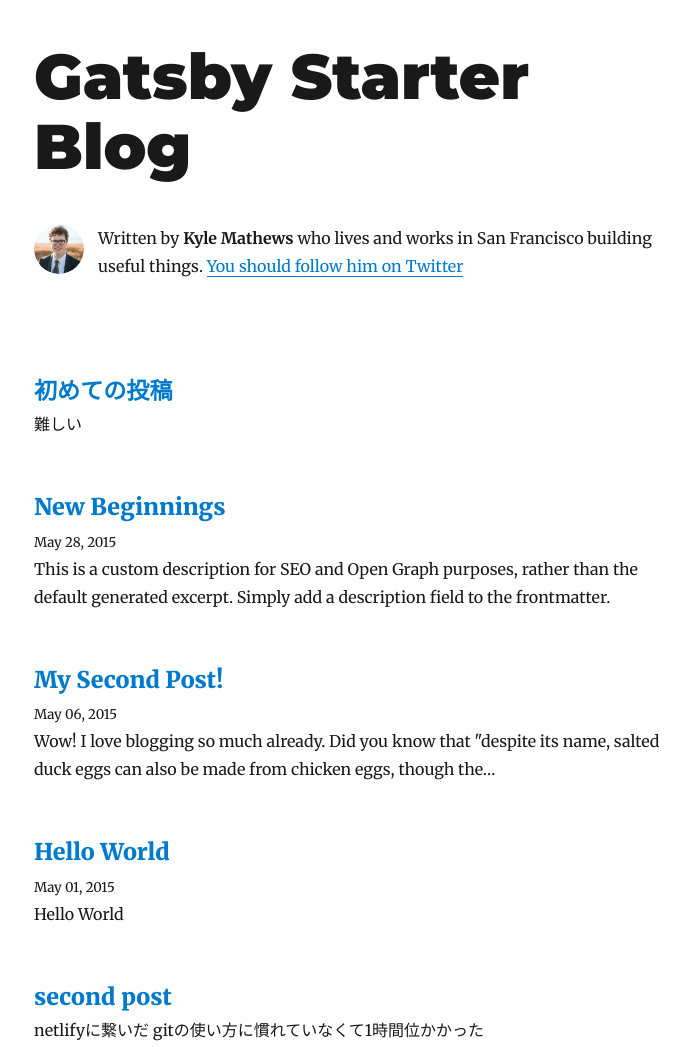
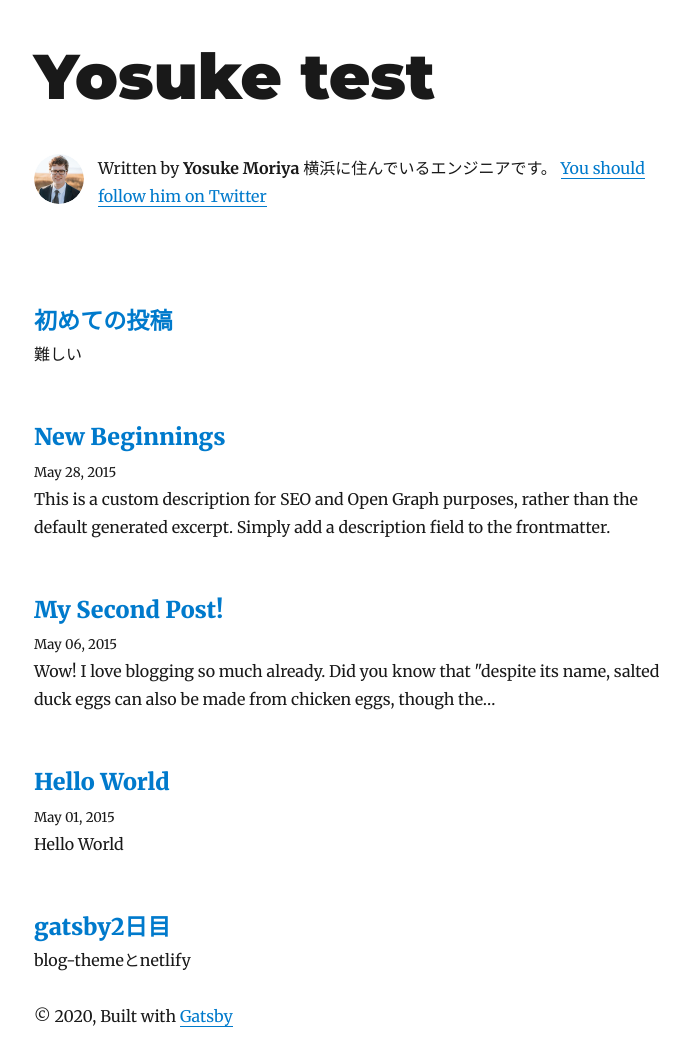
Before and after one commit to moriyan0116/my-blog, a Gatsby site: page / in a window 1280 px wide. Shown: the top 1047 px of the page, without its empty margins (291-981 px from the left). Built offline with nearby package versions, Linux system fonts and the light colour scheme; Gatsby itself is replaced by a stand-in of ours; some packages are replaced by stand-ins of ours.

Commit message:
3rd commit

```diff
--- a/content/blog/secondpost.md
+++ b/content/blog/secondpost.md
@@ -1,5 +1,6 @@
 ---
-title: second post
+title: gatsby2日目
+description: blog-themeとnetlify
 ---
 
 ### netlifyに繋いだ
--- a/gatsby-config.js
+++ b/gatsby-config.js
@@ -1,14 +1,14 @@
 module.exports = {
   siteMetadata: {
-    title: `Gatsby Starter Blog`,
+    title: `Yosuke test`,
     author: {
-      name: `Kyle Mathews`,
-      summary: `who lives and works in San Francisco building useful things.`,
+      name: `Yosuke Moriya`,
+      summary: `横浜に住んでいるエンジニアです。`,
     },
     description: `A starter blog demonstrating what Gatsby can do.`,
     siteUrl: `https://gatsby-starter-blog-demo.netlify.com/`,
     social: {
-      twitter: `kylemathews`,
+      twitter: `moriyan0116`,
     },
   },
   plugins: [
```
